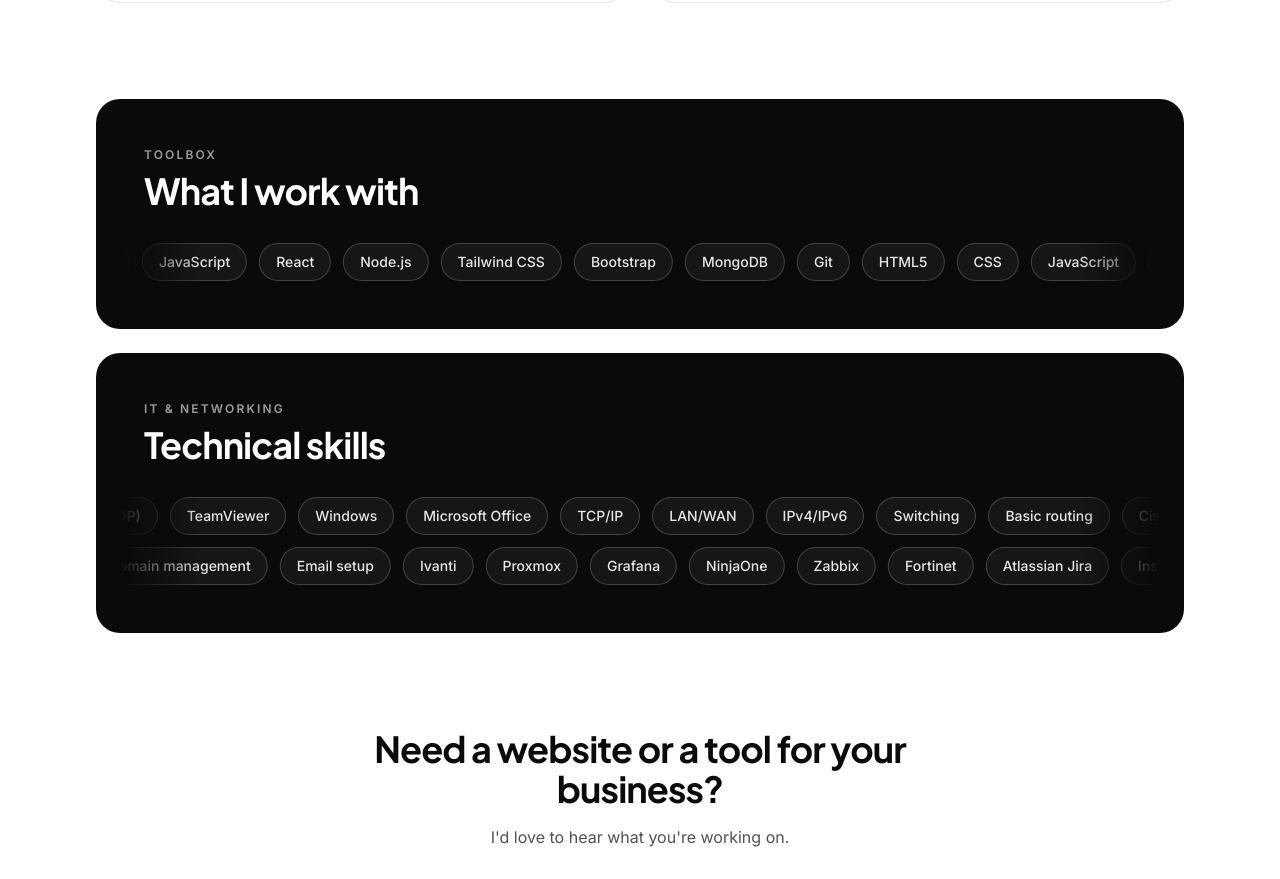
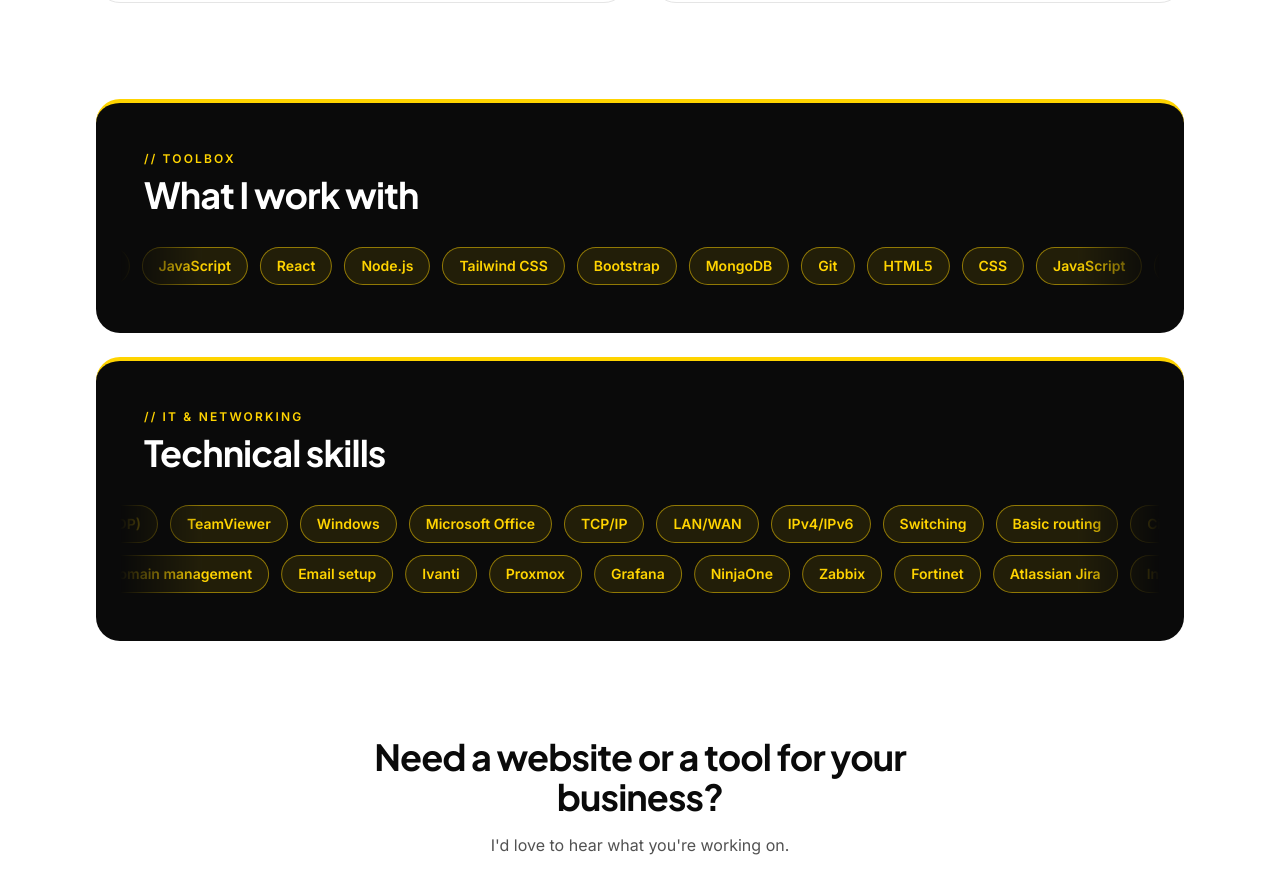
Before and after one commit to JCqtqt/html-portfolio, a React (Vite) app: page / in a window 1280 px wide. Shown: the part 1590-2469 px from the top of the page. Built offline with nearby package versions, Linux system fonts and the light colour scheme.

Commit message:
Yellow skill pills

```diff
--- a/src/components/Marquee.jsx
+++ b/src/components/Marquee.jsx
@@ -5,7 +5,7 @@
   let row = items;
   while (row.length < 14) row = row.concat(items);
   const duration = `${Math.max(row.length * speed, 20)}s`;
-  const pill = "shrink-0 whitespace-nowrap rounded-full border border-white/20 bg-white/5 px-4 py-2 text-sm font-medium text-white/90";
+  const pill = "shrink-0 whitespace-nowrap rounded-full border border-accent/50 bg-accent/10 px-4 py-2 text-sm font-semibold text-accent transition hover:bg-accent hover:text-[#0A0A0A]";
 
   return (
     <div className="marquee-mask group overflow-hidden">
--- a/src/pages/About.jsx
+++ b/src/pages/About.jsx
@@ -5,15 +5,6 @@
 import { experience, skills, certifications, education, softSkills } from "../data/resume";
 import Socials from "../components/Socials";
 import { Banner, bannerEyebrow, bannerTitle, bannerText, bannerOutline } from "../components/PageBanner";
-import LogoFull from "../images/josh-logo-yellow-lg.png";
-
-const logoMeaning = [
-  ["Stacked letters.", "Bold varsity-style letters fit together into one solid shape: small parts built into something that holds up."],
-  ["Dark background.", "The technical side of my work: the servers, networks and systems that quietly keep a business running."],
-  ["White letters.", "Clean and easy to read, because good technology should feel simple to the people using it."],
-  ["Yellow border.", "A steady frame, the way good support holds everything inside it together."],
-  ["The yellow dot.", "A full stop, not an ellipsis: every ticket closed, every app shipped, every job finished."],
-];
 
 function Block({ title, children }) {
   return (
@@ -148,19 +139,6 @@
           </ul>
         </Block>
 
-        <Block title="The logo">
-          <div className="grid items-center gap-8 md:grid-cols-[220px_1fr]">
-            <img src={LogoFull} alt="JOSH. logo" className="mx-auto w-44 md:w-full" />
-            <ul className="flex flex-col gap-4 leading-relaxed text-muted">
-              {logoMeaning.map(([title, text]) => (
-                <li key={title}>
-                  <span className="font-semibold text-ink">{title}</span> {text}
-                </li>
-              ))}
-            </ul>
-          </div>
-        </Block>
-
         <div className="mt-4 flex flex-col items-start justify-between gap-4 rounded-3xl bg-band px-6 py-8 text-white sm:flex-row sm:items-center sm:px-10">
           <p className="font-display text-xl font-bold">Want the full resume or to work together?</p>
           <Link to="/contact" className="btn bg-white text-[#0E1320] hover:bg-accent">
--- a/src/pages/Home.jsx
+++ b/src/pages/Home.jsx
@@ -121,9 +121,9 @@
       {/* Stack */}
       <section className="container-x mt-24">
         <div className="grid grid-cols-1 gap-6">
-          <div className="rise min-w-0 overflow-hidden rounded-3xl bg-band py-12 text-white">
+          <div className="rise min-w-0 overflow-hidden rounded-3xl border-t-4 border-accent bg-band py-12 text-white">
             <div className="px-6 sm:px-12">
-              <p className="text-xs font-semibold uppercase tracking-[0.18em] text-white/60">Toolbox</p>
+              <p className="text-xs font-semibold uppercase tracking-[0.18em] text-accent">// Toolbox</p>
               <h2 className="mt-2 text-3xl font-bold sm:text-4xl">What I work with</h2>
             </div>
             <div className="mt-8 px-2 sm:px-6">
@@ -131,9 +131,9 @@
             </div>
           </div>
 
-          <div className="rise min-w-0 overflow-hidden rounded-3xl bg-band py-12 text-white [animation-delay:120ms]">
+          <div className="rise min-w-0 overflow-hidden rounded-3xl border-t-4 border-accent bg-band py-12 text-white [animation-delay:120ms]">
             <div className="px-6 sm:px-12">
-              <p className="text-xs font-semibold uppercase tracking-[0.18em] text-white/60">IT &amp; networking</p>
+              <p className="text-xs font-semibold uppercase tracking-[0.18em] text-accent">// IT &amp; networking</p>
               <h2 className="mt-2 text-3xl font-bold sm:text-4xl">Technical skills</h2>
             </div>
             <div className="mt-8 flex flex-col gap-3 px-2 sm:px-6">
```
